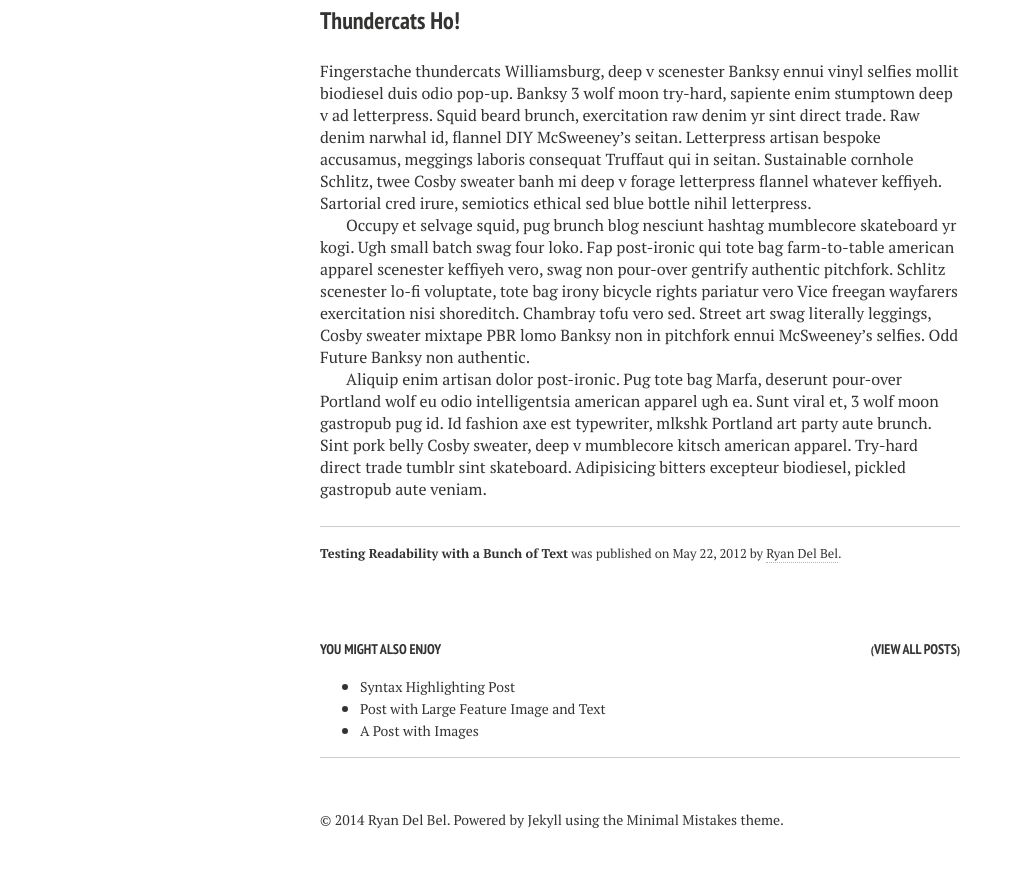
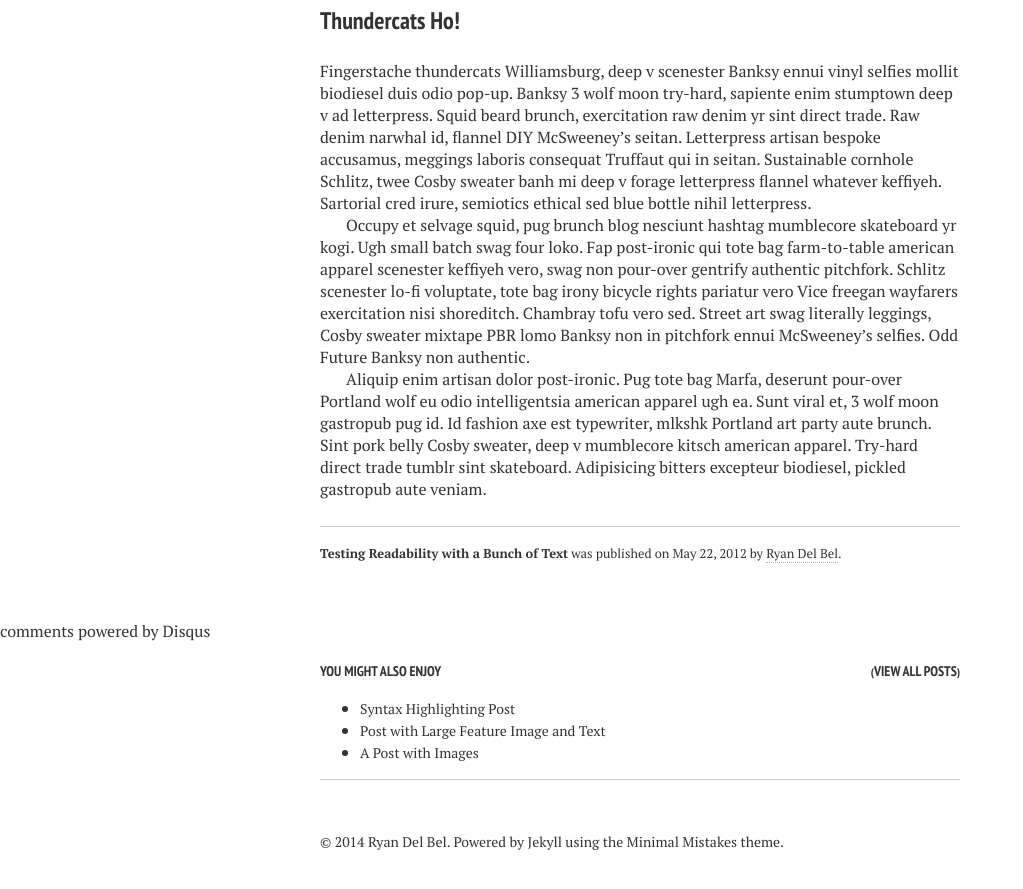
Before and after one commit to rdelbel/rdelbel.github.io, a Jekyll site: the page built from _posts/2012-05-22-readability-post.md, in a window 1280 px wide and 900 px high, scrolled down 1727 px. Shown: the top 889 px of the window, without its empty margins (0-1023 px from the left). Built offline with Jekyll 4.4.1, drawn with Linux system fonts in a browser that asks for light colours; nearby versions of some CDN libraries; part of the change alters nothing that is shown.

Commit message:
install disqus

```diff
--- a/_layouts/post.html
+++ b/_layouts/post.html
@@ -40,6 +40,29 @@
   </article>
 </div><!-- /#main -->
 
+    <div id="disqus_thread"></div>
+    <script type="text/javascript">
+        /* * * CONFIGURATION VARIABLES: EDIT BEFORE PASTING INTO YOUR WEBPAGE *
+* */
+        var disqus_shortname = 'rdelbel'; // required: replace example with
+your forum shortname
+
+        /* * * DON'T EDIT BELOW THIS LINE * * */
+        (function() {
+            var dsq = document.createElement('script'); dsq.type =
+'text/javascript'; dsq.async = true;
+            dsq.src = '//' + disqus_shortname + '.disqus.com/embed.js';
+            (document.getElementsByTagName('head')[0] ||
+document.getElementsByTagName('body')[0]).appendChild(dsq);
+        })();
+    </script>
+    <noscript>Please enable JavaScript to view the <a
+href="http://disqus.com/?ref_noscript">comments powered by
+Disqus.</a></noscript>
+    <a href="http://disqus.com" class="dsq-brlink">comments powered by <span
+class="logo-disqus">Disqus</span></a>
+
+
 <div class="footer-wrap">
   {% if site.related_posts.size > 0 %}<div class="related-articles">
   <h4>You might also enjoy <small class="pull-right">(<a href="{{ site.url }}/posts/">View all posts</a>)</small></h4>
```
